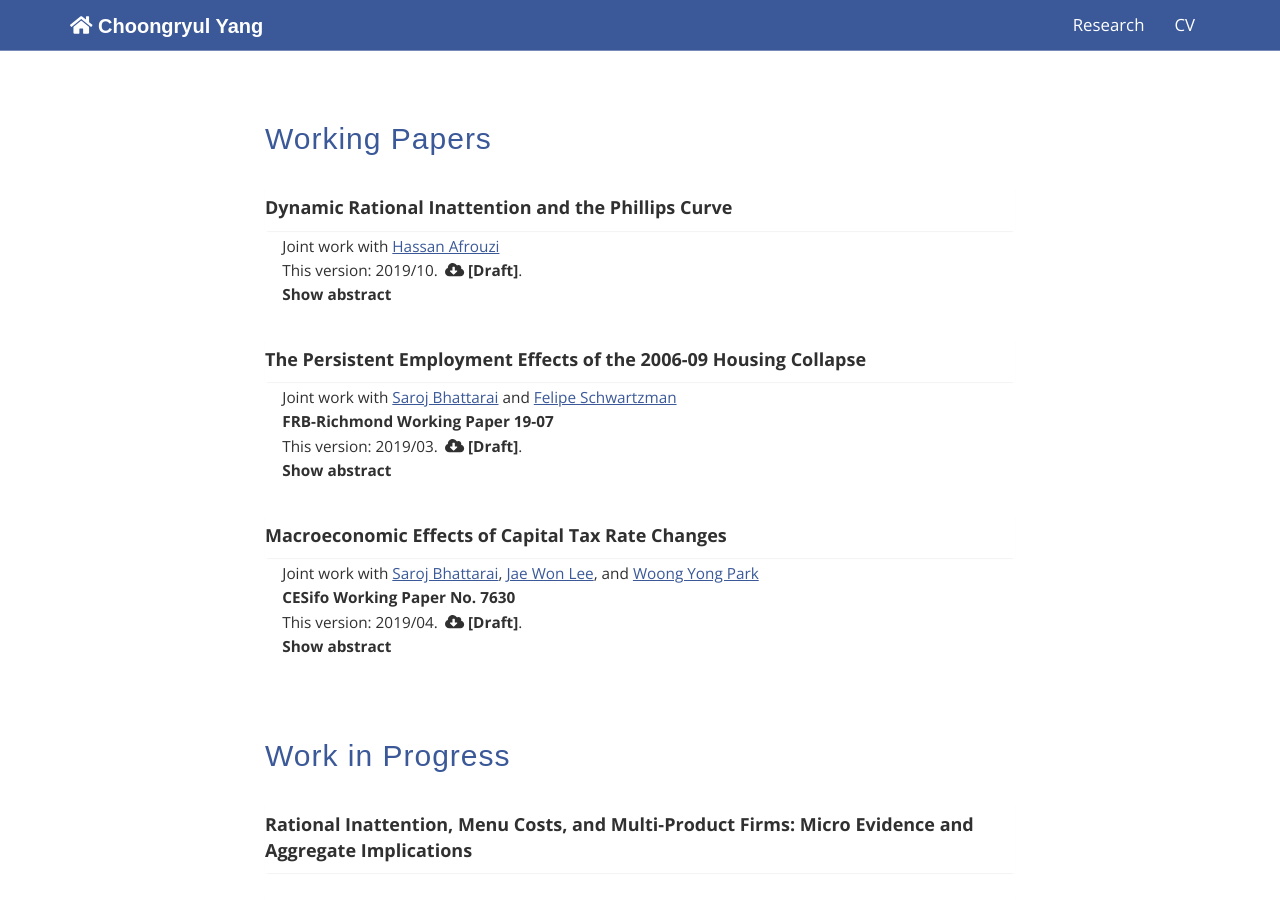
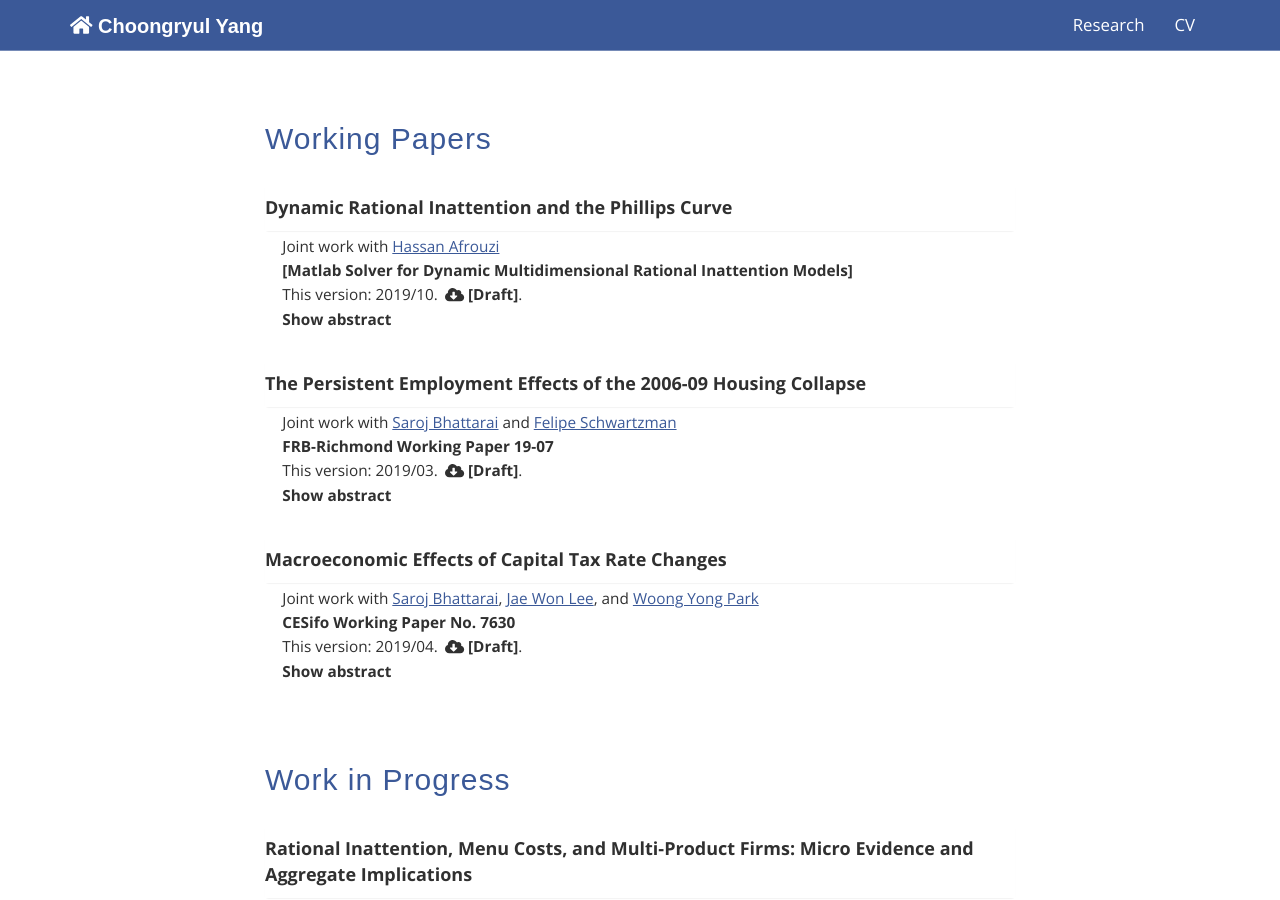
Before and after one commit to choongryulyang/choongryulyang.github.io, a Jekyll site: the page built from index.html, in a window 1280 px wide and 900 px high, scrolled down 848 px. Built offline with Jekyll 4.4.1, drawn with Linux system fonts in a browser that asks for light colours.

Commit message:
Update index.html

```diff
--- a/index.html
+++ b/index.html
@@ -104,9 +104,10 @@ title: Choongryul Yang
 						<div style="font-size: 11.5pt; text-align: left; color: #303030; margin-left: 0.8em"> Joint work with
 						<a class="author" href="http://www.afrouzi.com/" target="_blank">Hassan Afrouzi</a>
 
-						<!--<div style="font-size:11.5pt; margin: 15px 0 20px 0; text-align: left; color: #303030">
-						Revise and Resubmit at <i>Journal of Political Economy </i>
-						</div>-->
+						<p style="margin-bottom:0px; font-size: 11.5pt">
+						<a class="two" href="https://github.com/choongryulyang/dynamic_multivariate_RI" target="_blank"">
+						<b>[Matlab Solver for Dynamic Multidimensional Rational Inattention Models]</b></a>
+						</p>
 
 						<p style="margin-bottom:0px; font-size: 11.5pt">
 						<a style="color: #303030">
```
